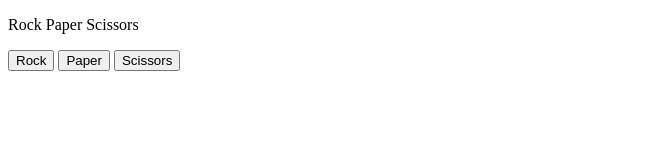
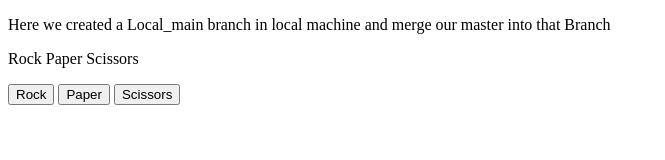
Before and after one commit to HV1809/RockPapperScissors.JS, a plain HTML site: page 07-RockPaperSciccors.html in a window 1280 px wide. Shown: the whole page, without its empty margins (0-665 px from the left). Drawn offline with Linux system fonts and the light colour scheme.

Commit message:
Added New paragraph line  at line no 13 <p> Here we created a Local_main branch in local machine and merge our master into that Branch</p>

```diff
--- a/07-RockPaperSciccors.html
+++ b/07-RockPaperSciccors.html
@@ -10,6 +10,7 @@
 
 
 <body>
+    <p> Here we created a Local_main branch in local machine and merge our master into that Branch</p>
     <p> Rock Paper Scissors</p>
 
     <button onclick="
```
